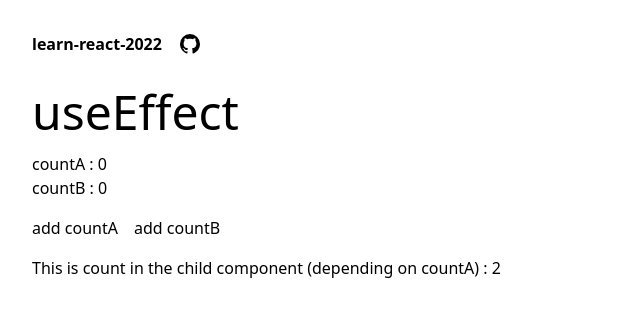
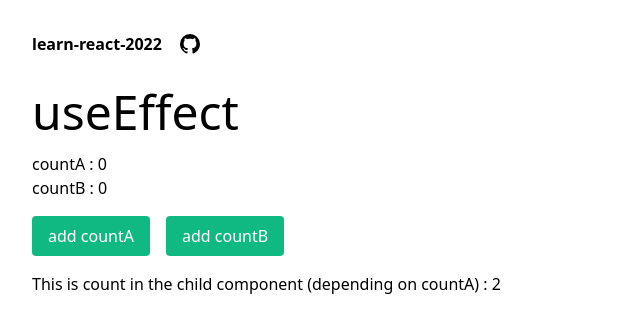
Before and after one commit to ykob/learn-react-2022, a React (Create React App) app: page /use-effect in a window 1280 px wide. Shown: the top 332 px of the page, without its empty margins (0-640 px from the left). Built offline with nearby package versions, Linux system fonts and the light colour scheme.

Commit message:
added the button fill component.

```diff
--- /dev/null
+++ b/src/components/button/ButtonFill.tsx
@@ -0,0 +1,8 @@
+import React from 'react'
+
+export const ButtonFill: React.FC<React.ComponentProps<'button'>> = (props) => {
+  const className = 'bg-emerald-500 px-4 py-2 rounded text-white'
+  return (
+    <button className={className} {...props}></button>
+  )
+}
--- /dev/null
+++ b/src/components/button/index.tsx
@@ -0,0 +1,5 @@
+import { ButtonFill } from './ButtonFill'
+
+export {
+  ButtonFill,
+}
--- a/src/views/use-effect/index.tsx
+++ b/src/views/use-effect/index.tsx
@@ -1,4 +1,5 @@
 import React, { useState } from 'react'
+import { ButtonFill } from '../../components/button'
 import { EffectCounter } from './EffectCounter'
 
 export function UseEffect() {
@@ -13,8 +14,8 @@ export function UseEffect() {
         <div>countB : {countB}</div>
       </div>
       <div className="flex gap-4 mb-4">
-        <button onClick={() => setCountA(countA + 1)}>add countA</button>
-        <button onClick={() => setCountB(countB + 1)}>add countB</button>
+        <ButtonFill onClick={() => setCountA(countA + 1)}>add countA</ButtonFill>
+        <ButtonFill onClick={() => setCountB(countB + 1)}>add countB</ButtonFill>
       </div>
       <EffectCounter count={countA} />
     </div>
```
